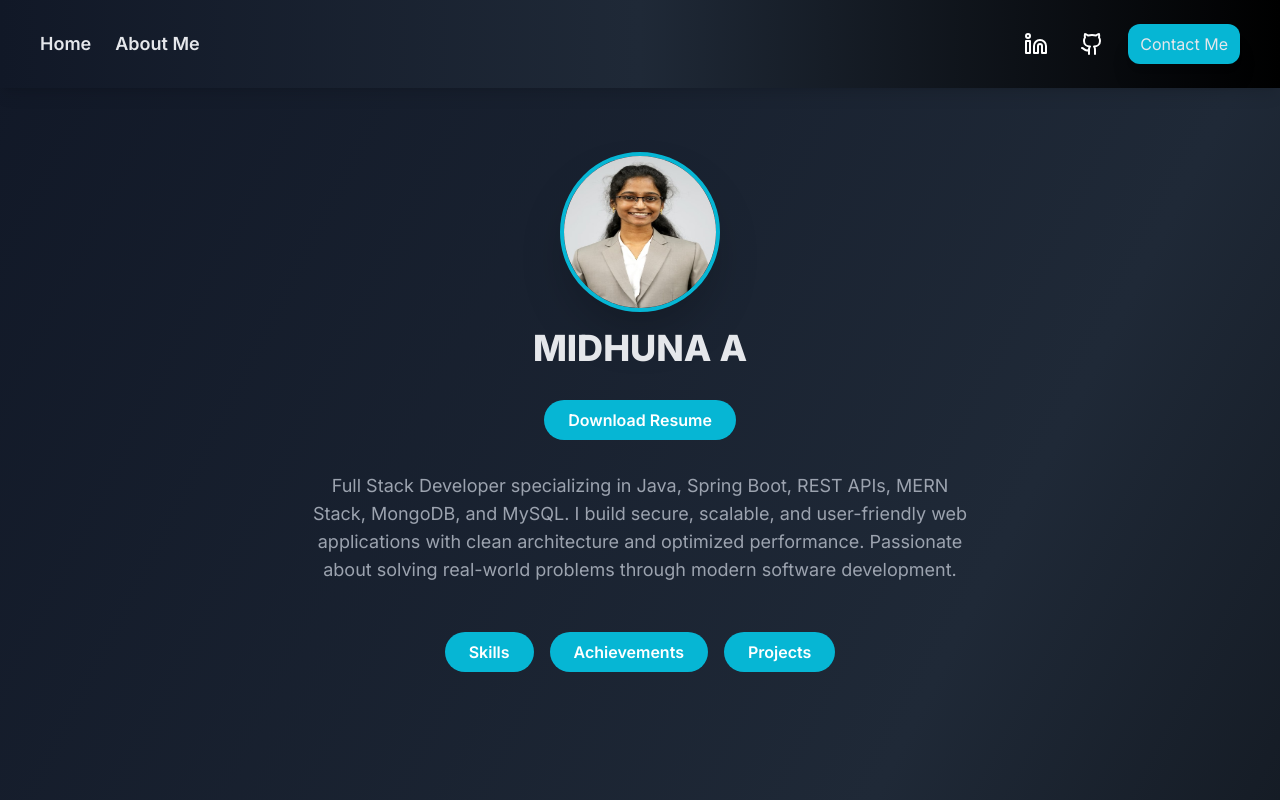
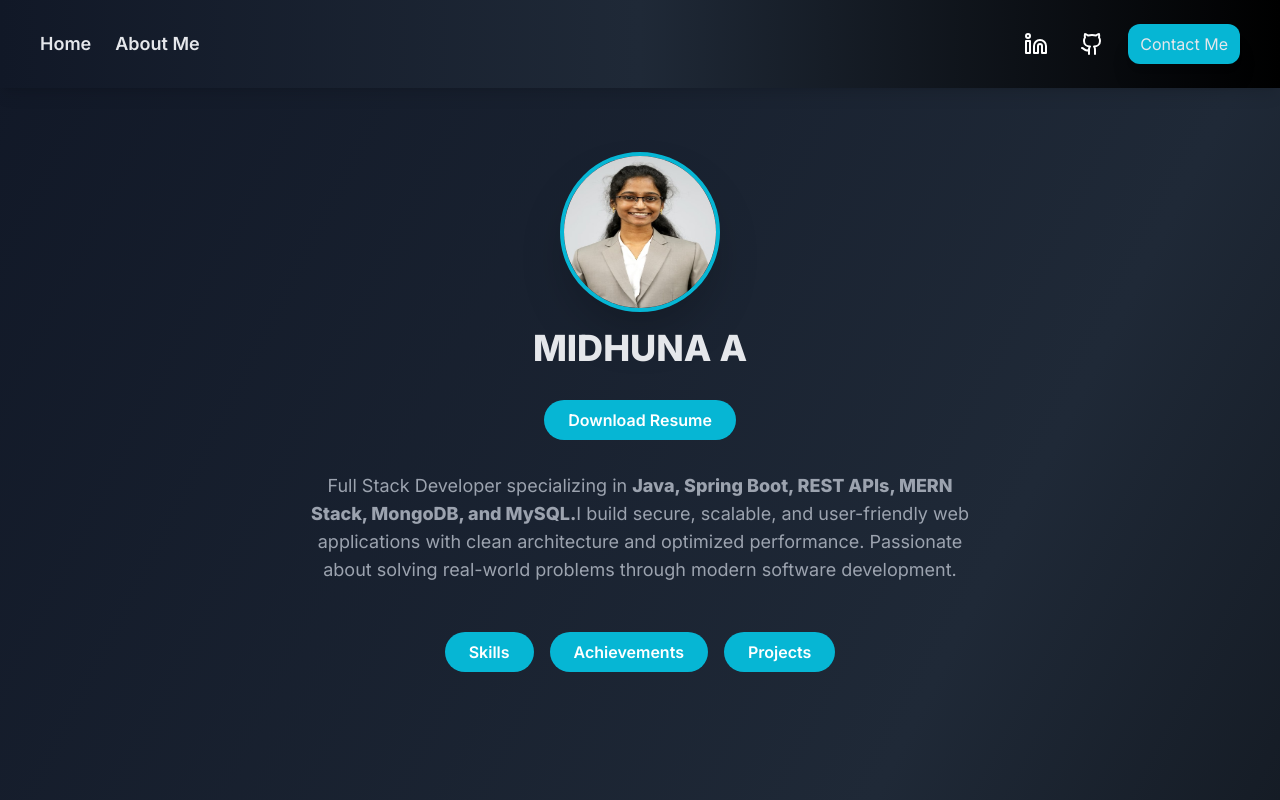
Before and after one commit to midhuna-06/MIDHUNA-A-Portfolio, a React (Create React App) app: page / in a window 1280 px wide. Shown: the top 800 px of the page. Built offline with nearby package versions, Linux system fonts and the light colour scheme.

Commit message:
Make technologies bold in Home.js
Bold the technologies listed in the introduction.

```diff
--- a/src/pages/Home.js
+++ b/src/pages/Home.js
@@ -103,7 +103,7 @@ function Home() {
           animate={{ opacity: 1 }}
           transition={{ delay: 1, duration: 1 }}
         >
-          Full Stack Developer specializing in Java, Spring Boot, REST APIs, MERN Stack, MongoDB, and MySQL.
+          Full Stack Developer specializing in <b> Java, Spring Boot, REST APIs, MERN Stack, MongoDB, and MySQL.</b>
           I build secure, scalable, and user-friendly web applications with clean architecture and optimized performance.
           Passionate about solving real-world problems through modern software development.
         </motion.p>
```
